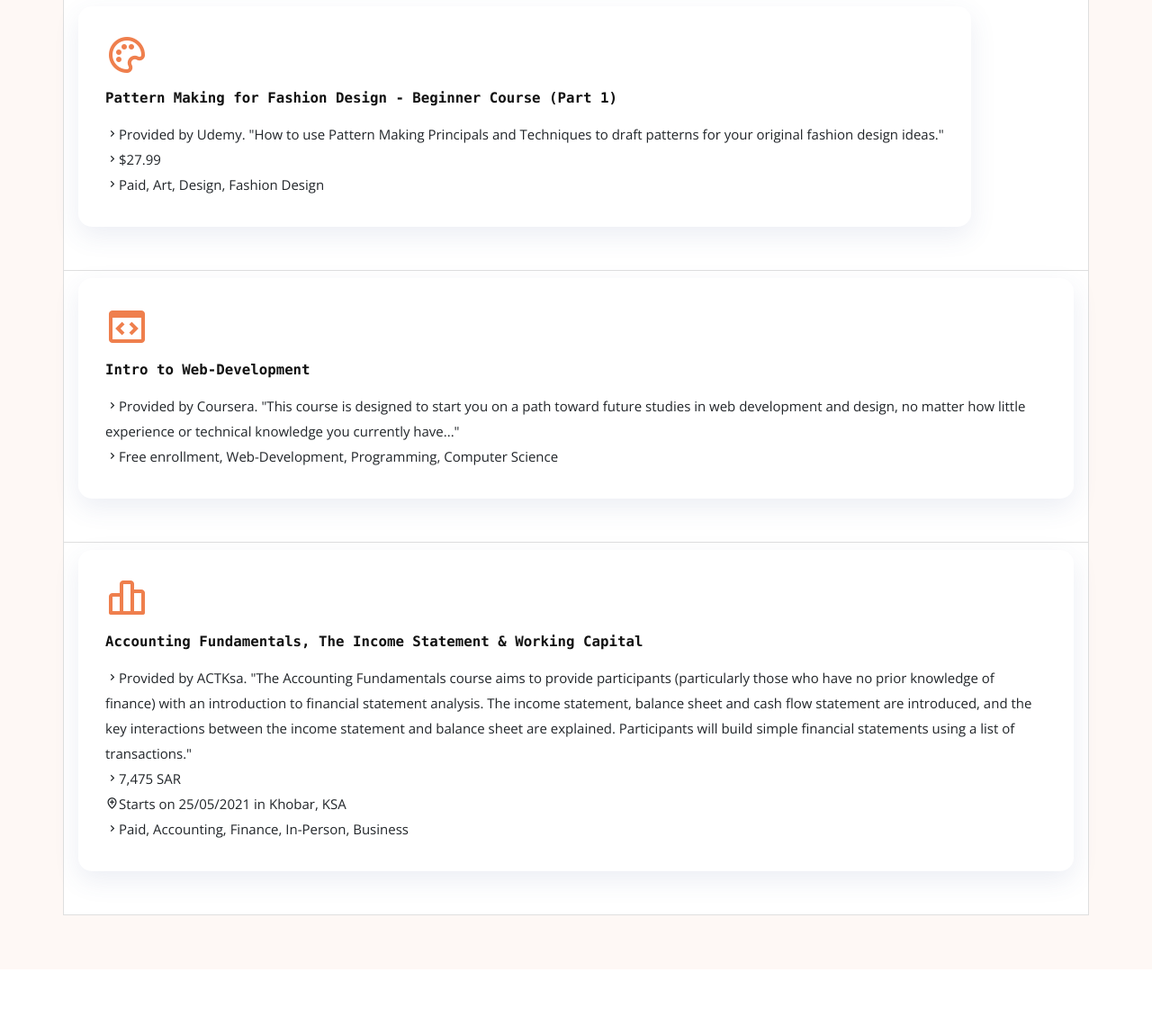
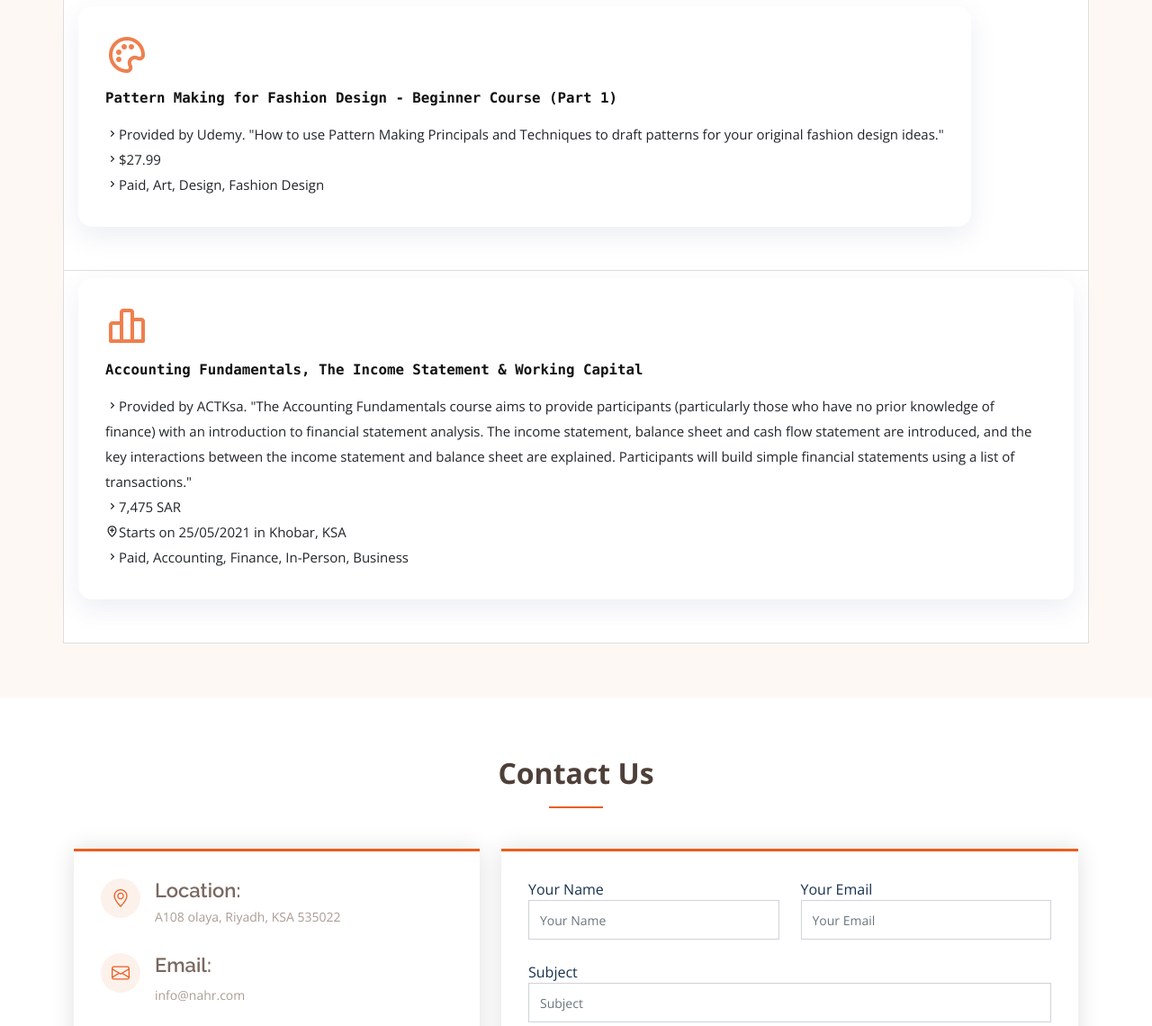
Before and after one commit to jennansowayan/NAHR, a Django app: page /courses/ in a window 1280 px wide. Shown: the part 2227-3367 px from the top of the page at 90% size. Run offline with Django 3.2, Linux system fonts and the light colour scheme; some libraries are stand-ins or nearby versions.

Commit message:
So i can pull

```diff
--- a/courses/templates/courses.html
+++ b/courses/templates/courses.html
@@ -198,19 +198,6 @@
         <i class="bx bx-chevron-right"></i>Provided by Udemy. "How to use Pattern Making Principals and Techniques to draft patterns for your original fashion design ideas."<br>
         <i class="bx bx-chevron-right"></i>$27.99<br>
         <i class="bx bx-chevron-right"></i>Paid, Art, Design, Fashion Design</a>
-      </p>
-      </div>
-    </div>
-  </li>
-
-  <li class="list-group-item">
-    <div class="d-flex align-items-stretch" data-aos="zoom-in" data-aos-delay="100">
-      <div class="icon-box">
-        <div class="icon"><i class="bx bx-code-block"></i></div>
-        <h4 class="title"><pre><a href="https://www.coursera.org/learn/web-development">Intro to Web-Development</pre></a></h4>
-        <p class="description">
-        <i class="bx bx-chevron-right"></i>Provided by Coursera. "This course is designed to start you on a path toward future studies in web development and design, no matter how little experience or technical knowledge you currently have..."<br>
-        <i class="bx bx-chevron-right"></i>Free enrollment, Web-Development, Programming, Computer Science</a>
       </p>
       </div>
     </div>
```
Also changed, not shown: db.sqlite3.
